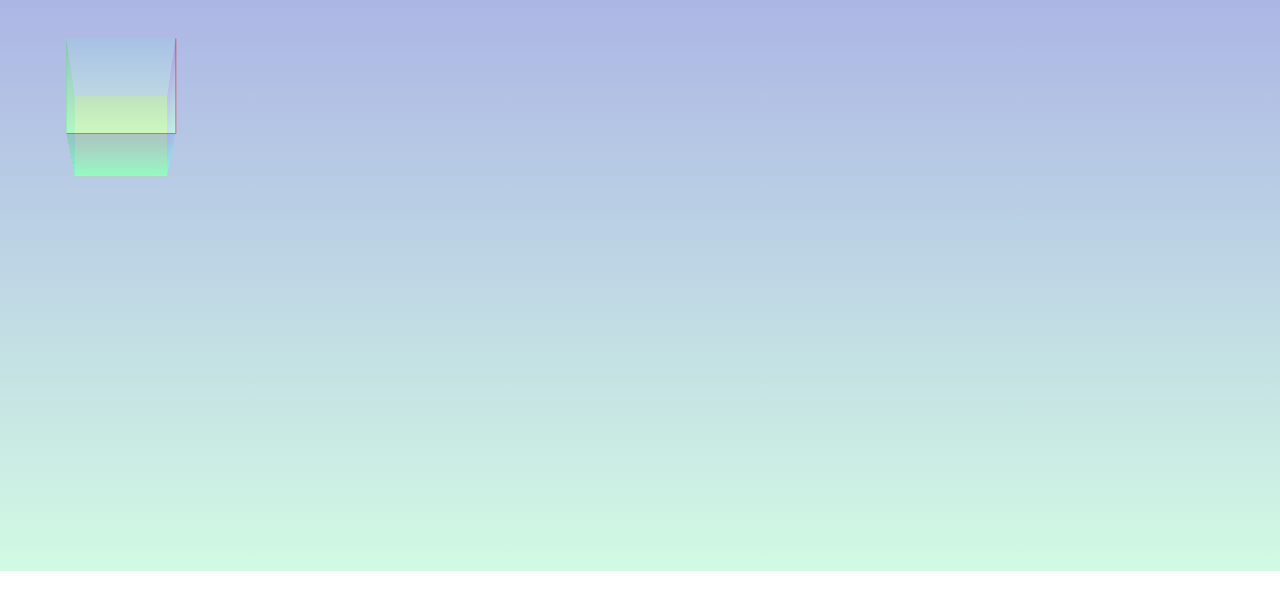
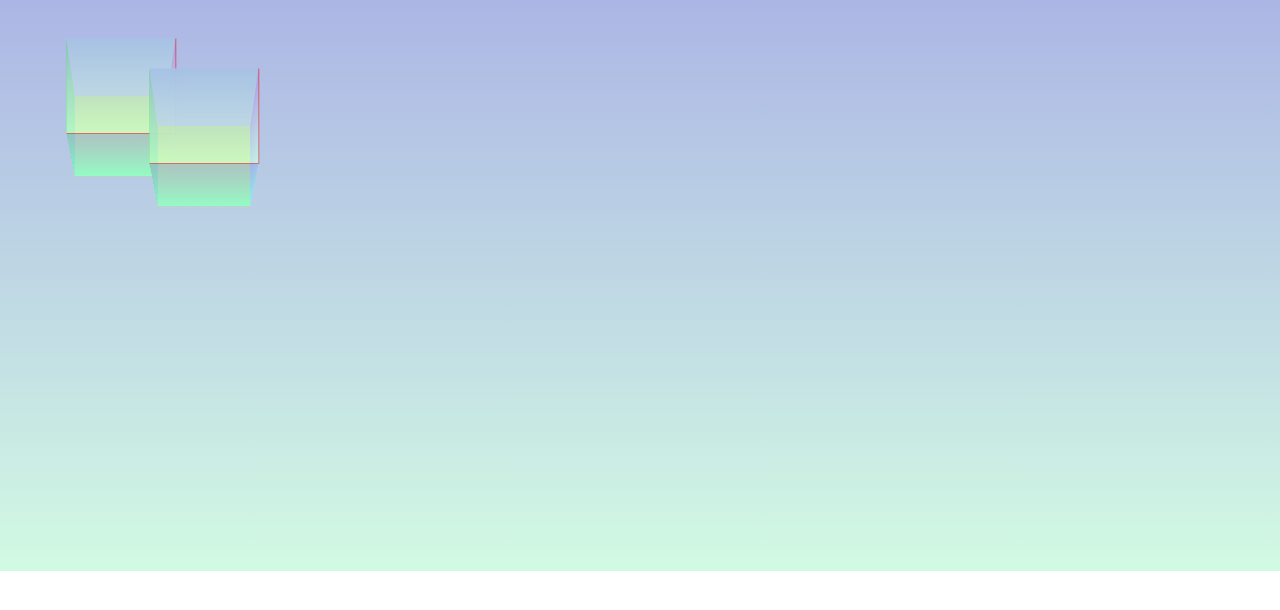
Before and after one commit to sanyud24/exp, a plain HTML site: page index.html in a window 1280 px wide. Drawn offline with nearby package versions, Linux system fonts and the light colour scheme; files that its build step writes are made by us from their sources.

Commit message:
Update index.html

```diff
--- a/index.html
+++ b/index.html
@@ -28,6 +28,18 @@
         </div>
       </div>
 
+            <div class="scene1">
+        <div class="cube1">
+          <div class="cube1-face  cube1-face-front"></div>
+          <div class="cube1-face  cube1-face-back"></div>
+          <div class="cube1-face  cube1-face-left"></div>
+          <div class="cube1-face  cube1-face-right"></div>
+          <div class="cube1-face  cube1-face-top"></div>
+          <div class="cube1-face  cube1-face-bottom"></div>
+        </div>
+      </div>
+
+
 
 
 
```
